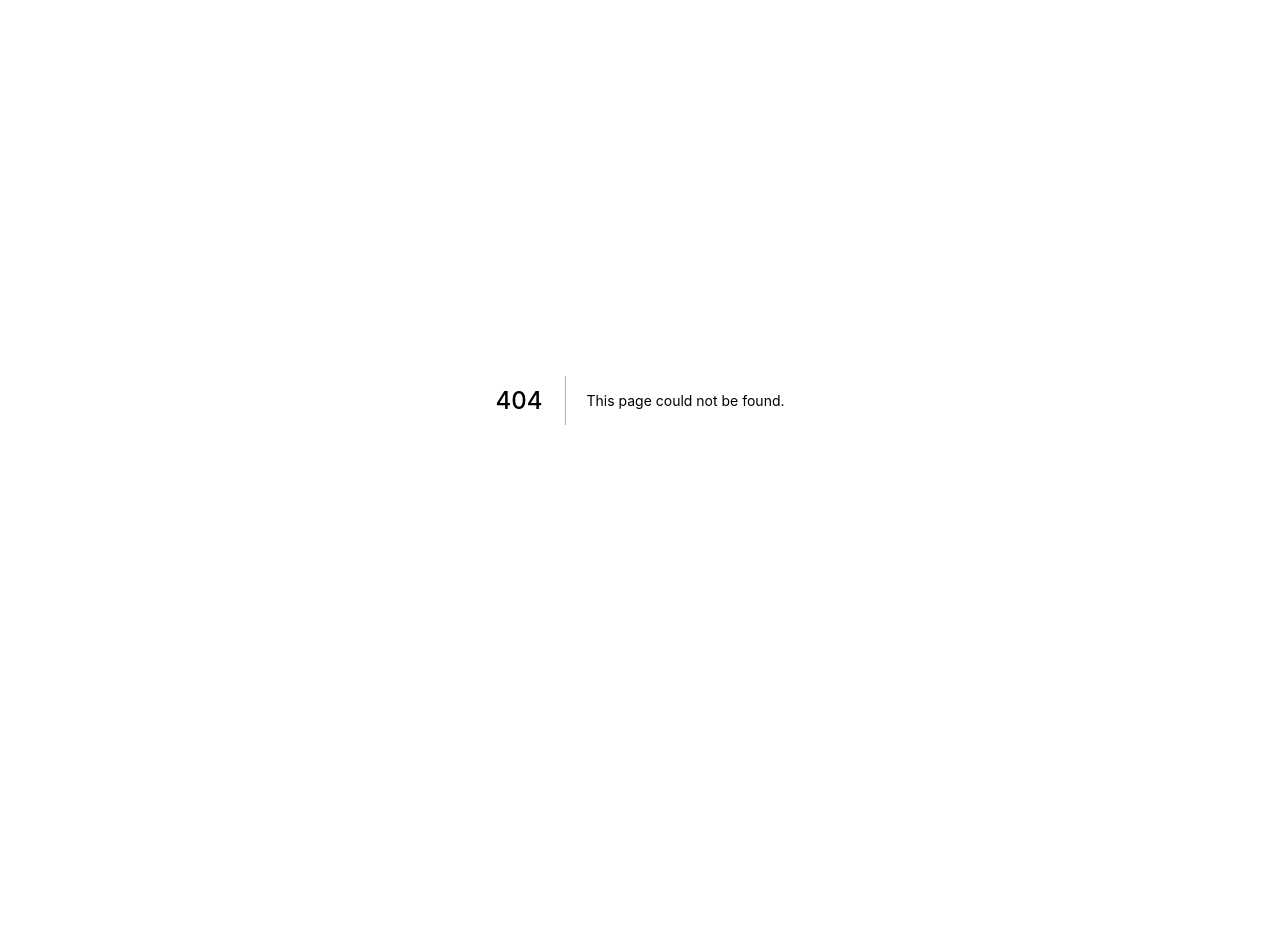
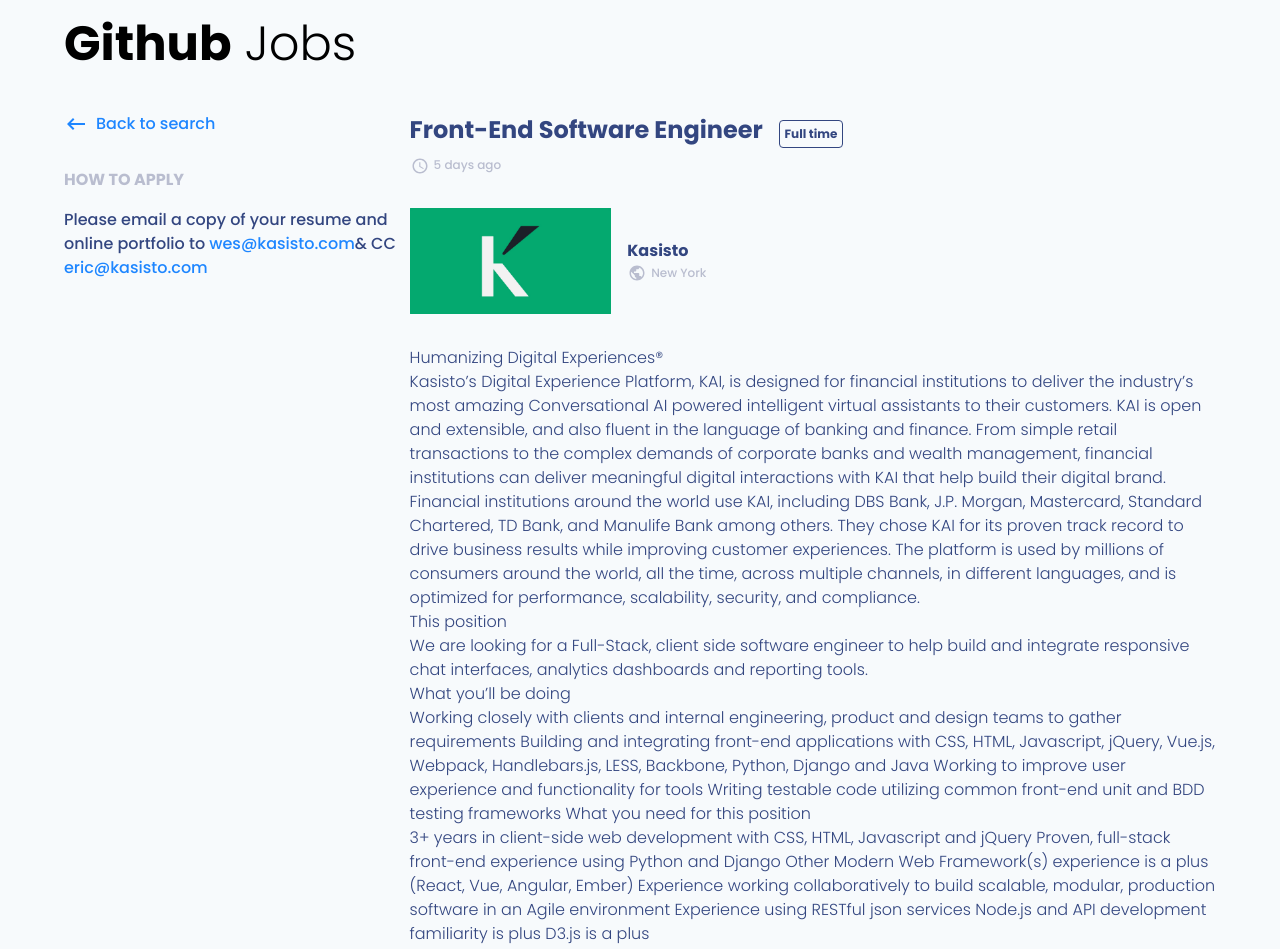
Before and after one commit to OzkrMonroy/github-jobs-nextJS, a Next.js app: page /resultPageTemp in a window 1280 px wide. Before the commit this address had no page. Shown: the top 949 px of the page. Before the commit the page ends 800 px from the top, so only its background shows below. Built offline with nearby package versions, Linux system fonts and the light colour scheme.

Commit message:
I've created a page that will show the job information. Also, I've created specific components to show date information and the job location.

```diff
--- a/components/card/card.component.jsx
+++ b/components/card/card.component.jsx
@@ -1,5 +1,12 @@
+import Link from "next/link";
+import DateInformation from "../dateInformation/dateInformation.component";
+import FullTimeIndicator from "../fullTime/fullTimeIndicator.component";
+import LocationInformation from "../locationInformation/locationInformation.component";
+
 const Card = () => {
 	return (
+		<Link href="/resultPageTemp">
+			<a>
 				<div className="flex items-start sm:items-center justify-between bg-white rounded p-2 pr-3 w-full mb-6 shadow">
 					<div className="w-25p">
 						<img src="/kasisto.png" alt="" className="w-95p mx-auto" />
@@ -11,23 +18,21 @@
 						</p>
 						<div className="flex flex-col sm:flex-row sm:items-center sm:justify-between md:flex-col md:items-baseline lg:flex-row lg:items-center w-full mb-4">
 							<div className="w-20p mb-4 sm:mb-0 md:mb-4 lg:mb-0">
-						<span className="text-font-second font-bold text-xs border border-secondary text-center rounded w-16 p-1">
-							Full time
-						</span>
+								<FullTimeIndicator/>
 							</div>
 							<div className="flex items-center w-full sm:w-80p md:w-full lg:w-80p lg:justify-end">
 								<div className="flex items-center w-48p mr-3 lg:w-35p lg:mr-0 sm:justify-end md:justify-start lg:justify-end">
-							<div className="bg-world-img w-5 h-5 bg-no-repeat bg-center mr-1"></div>
-							<p className="text-font-placeholder truncate text-xs font-medium">New York</p>
+									<LocationInformation/>
 								</div>
 								<div className="flex items-center w-48p lg:w-35p sm:justify-end md:justify-start lg:justify-end">
-							<div className="bg-time-img w-5 h-5 bg-no-repeat bg-center mr-1"></div>
-							<p className="text-font-placeholder truncate text-xs font-medium">5 days ago</p>
+									<DateInformation/>
 								</div>
 							</div>
 						</div>
 					</div>
 				</div>
+			</a>
+		</Link>
 	);
 };
 
--- /dev/null
+++ b/components/companyInformation/companyInformation.component.jsx
@@ -0,0 +1,17 @@
+import LocationInformation from "../locationInformation/locationInformation.component"
+
+const CompanyInformation = () => {
+  return (
+    <div className="flex items-center">
+      <img src="/kasisto.png" alt="company log" className="w-25p mr-4"/>
+      <div className="flex flex-col h-full justify-around">
+        <h2 className="mb-0 sm:mb-6 md:mb-0 text-font-second font-bold">Kasisto</h2>
+        <div className="flex items-center">
+          <LocationInformation/>
+        </div>
+      </div>
+    </div>
+  );
+}
+
+export default CompanyInformation;
--- /dev/null
+++ b/components/dateInformation/dateInformation.component.jsx
@@ -0,0 +1,12 @@
+const DateInformation = () => {
+	return (
+    <>
+			<div className="bg-time-img w-5 h-5 bg-no-repeat bg-center mr-1"></div>
+			<p className="text-font-placeholder truncate text-xs font-medium">
+				5 days ago
+			</p>
+		</>
+	);
+};
+
+export default DateInformation;
--- /dev/null
+++ b/components/fullTime/fullTimeIndicator.component.jsx
@@ -0,0 +1,9 @@
+const FullTimeIndicator = () => {
+	return (
+		<span className="text-font-second font-bold text-xs border border-secondary text-center rounded w-16 p-1">
+			Full time
+		</span>
+	);
+};
+
+export default FullTimeIndicator;
--- /dev/null
+++ b/components/howToApply/howToApply.component.jsx
@@ -0,0 +1,24 @@
+import Link from "next/link";
+import styles from './howToApply.module.css';
+
+const HowToApply = () => {
+	return (
+		<div className="w-full md:w-40p lg:w-30p flex flex-col mb-4">
+			<Link href="/">
+				<a>
+					<div className="flex items-center mb-8">
+						<img src="/arrow.svg" alt="back home" className="w-6 mr-2" />
+						<p className="text-font-primary font-medium">Back to search</p>
+					</div>
+				</a>
+			</Link>
+			<h2 className="text-font-placeholder uppercase font-bold text-base mb-4">How to apply</h2>
+			{/* Show "how-to-aply" data here */}
+			<div className={`${styles["how-to-apply"]}`}>
+				<p>Please email a copy of your resume and online portfolio to <a href="/">wes@kasisto.com</a>& CC <a href="/">eric@kasisto.com</a> </p>
+			</div>
+		</div>
+	);
+};
+
+export default HowToApply;
--- /dev/null
+++ b/components/howToApply/howToApply.module.css
@@ -0,0 +1,7 @@
+.how-to-apply p {
+  color: #334680;
+  font-weight: 500;
+}
+.how-to-apply p a {
+  color: #1E86FF;
+}
--- /dev/null
+++ b/components/jobInformation/jobInformation.component.jsx
@@ -0,0 +1,63 @@
+import CompanyInformation from "../companyInformation/companyInformation.component";
+import DateInformation from "../dateInformation/dateInformation.component";
+import FullTimeIndicator from "../fullTime/fullTimeIndicator.component";
+import styles from './jobInformation.module.css';
+
+const JobInformation = () => {
+	return (
+		<div className="w-full md:w-60p lg:w-70p flex flex-col">
+			<div className="flex flex-col lg:flex-row lg:items-center mb-4 lg:mb-0">
+				<h1 className="text-font-second font-bold text-2xl inline-block mb-2 lg:mr-4">
+					Front-End Software Engineer
+				</h1>
+				<FullTimeIndicator />
+			</div>
+      <div className="flex mb-8">
+        <DateInformation/>
+      </div>
+      <div className="mb-8">
+        <CompanyInformation/>
+      </div>
+      <div className={styles["job-description"]}>
+        <p>
+        Humanizing Digital Experiences®
+<p>
+Kasisto’s Digital Experience Platform, KAI, is designed for financial institutions to deliver the industry’s most amazing Conversational AI powered intelligent virtual assistants to their customers. KAI is open and extensible, and also fluent in the language of banking and finance. From simple retail transactions to the complex demands of corporate banks and wealth management, financial institutions can deliver meaningful digital interactions with KAI that help build their digital brand.
+</p>
+<p>
+Financial institutions around the world use KAI, including DBS Bank, J.P. Morgan, Mastercard, Standard Chartered, TD Bank, and Manulife Bank among others. They chose KAI for its proven track record to drive business results while improving customer experiences. The platform is used by millions of consumers around the world, all the time, across multiple channels, in different languages, and is optimized for performance, scalability, security, and compliance.
+</p>
+<p>
+This position
+</p>
+<p>
+We are looking for a Full-Stack, client side software engineer to help build and integrate responsive chat interfaces, analytics dashboards and reporting tools.
+</p>
+<p>
+What you’ll be doing
+</p>
+<p>
+Working closely with clients and internal engineering, product and design teams to gather requirements Building and integrating front-end applications with CSS, HTML, Javascript, jQuery, Vue.js, Webpack, Handlebars.js, LESS, Backbone, Python, Django and Java Working to improve user experience and functionality for tools Writing testable code utilizing common front-end unit and BDD testing frameworks What you need for this position
+</p>
+<p>
+3+ years in client-side web development with CSS, HTML, Javascript and jQuery Proven, full-stack front-end experience using Python and Django Other Modern Web Framework(s) experience is a plus (React, Vue, Angular, Ember) Experience working collaboratively to build scalable, modular, production software in an Agile environment Experience using RESTful json services Node.js and API development familiarity is plus D3.js is a plus
+</p>
+<p>
+What we offer:
+</p>
+<p>
+Competitive compensation package Ground floor opportunity within rapidly growing tech startup Great collaborative team environment Full Benefits Fun perks
+</p>
+<p>
+<strong>Location - NYC, Flatiron District</strong>
+</p>
+<p>
+We welcome your cover letter with a description of your previous complete experience and your resume. Applicants must be authorized to work in the US as we are unable to sponsor. Kasisto is an equal opportunity employer.
+</p>
+        </p>
+      </div>
+		</div>
+	);
+};
+
+export default JobInformation;
--- /dev/null
+++ b/components/jobInformation/jobInformation.module.css
@@ -0,0 +1,4 @@
+.job-description p {
+  color: #334680;
+  font-weight: 300;
+}
--- /dev/null
+++ b/components/locationInformation/locationInformation.component.jsx
@@ -0,0 +1,12 @@
+const LocationInformation = () => {
+	return (
+		<>
+			<div className="bg-world-img w-5 h-5 bg-no-repeat bg-center mr-1"></div>
+			<p className="text-font-placeholder truncate text-xs font-medium">
+				New York
+			</p>
+		</>
+	);
+};
+
+export default LocationInformation;
--- a/pages/index.js
+++ b/pages/index.js
@@ -1,4 +1,4 @@
-import Layout from "../components/Layout/Layout.component";
+import Layout from "../components/layout/layout.component";
 import MainContent from "../components/mainContent/mainContent.component";
 import SearchJobs from "../components/searchJobs/searchJobs.component";
 
--- /dev/null
+++ b/pages/resultPageTemp.js
@@ -0,0 +1,16 @@
+import HowToApply from '../components/howToApply/howToApply.component';
+import JobInformation from '../components/jobInformation/jobInformation.component';
+import Layout from '../components/layout/layout.component';
+
+const ResultPageTemp = () => {
+  return (
+    <Layout>
+      <div className="flex flex-col md:flex-row md:justify-between">
+        <HowToApply/>
+        <JobInformation/>
+      </div>
+    </Layout>
+  );
+}
+
+export default ResultPageTemp;
--- a/tailwind.config.js
+++ b/tailwind.config.js
@@ -11,6 +11,7 @@
 				"work-img": "url(/workWhite.svg)",
 				"world-img": "url(/world.svg)",
 				"time-img": "url(/time.svg)",
+				"arrow-img": "url(/arrow.svg)",
 			}),
 			width: {
 				"5p": "5%",
@@ -34,6 +35,7 @@
 			textColor: {
 				font: {
 					placeholder: "#B9BDCF",
+					primary: "#1E86FF",
 					second: " #334680",
 				},
 			},
```
Also changed, not shown: public/arrow.svg. Lines whose indentation alone changed are shown as unchanged.
